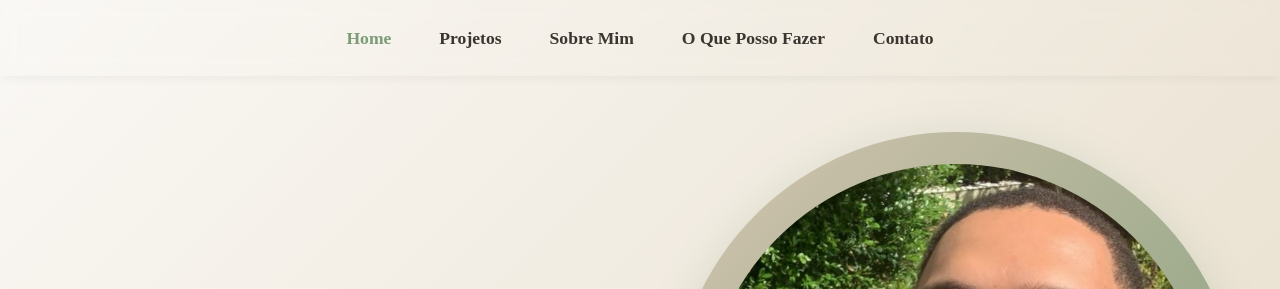
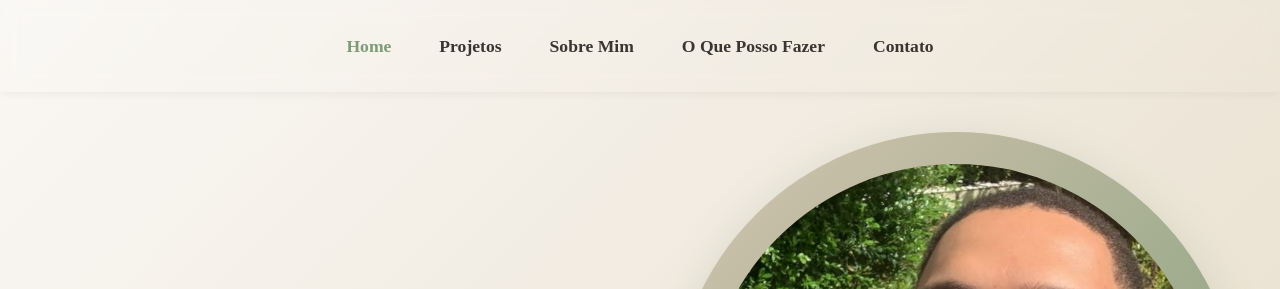
Before and after one commit to jotapss/portifolio, a plain HTML site: page index.html in a window 1280 px wide. Shown: the top 289 px of the page. Drawn offline with Linux system fonts and the light colour scheme.

Commit message:
ajuste da navbar

```diff
--- a/style.css
+++ b/style.css
@@ -28,7 +28,7 @@ nav {
     background-color: rgba(255, 255, 255, 0);
     backdrop-filter: blur(10px);
     -webkit-backdrop-filter: blur(10px);
-    padding: 1.5rem 2rem;
+    padding: 2rem 2rem;
     position: fixed;
     width: 100%;
     top: 0;
```
